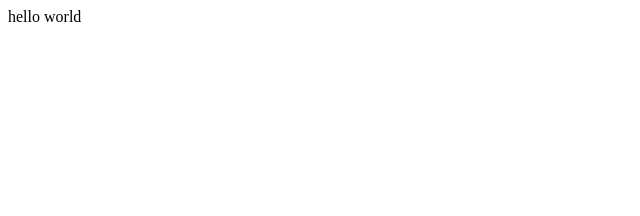
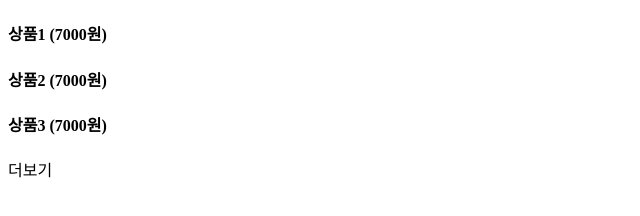
Before and after one commit to nowaveosu/htmx_study, a plain HTML site: page index.html in a window 1280 px wide. Shown: the whole page, without its empty margins (0-640 px from the left). Drawn offline with Linux system fonts and the light colour scheme.

Commit message:
[feat] 상품 작성

```diff
--- a/index.html
+++ b/index.html
@@ -1,11 +1,14 @@
 <!DOCTYPE html>
 <html lang="en">
 <head>
-    <meta charset="UTF-8">
-    <meta name="viewport" content="width=device-width, initial-scale=1.0">
-    <title>Document</title>
+    <script src="https://unpkg.com/htmx.org@1.9.4"></script>
 </head>
 <body>
-    hello world
+    <div class="product">
+        <h4>상품1 (7000원)</h4>
+        <h4>상품2 (7000원)</h4>
+        <h4>상품3 (7000원)</h4>
+        <div hx-get="/more">더보기</div>
+    </div>
 </body>
 </html>
```
